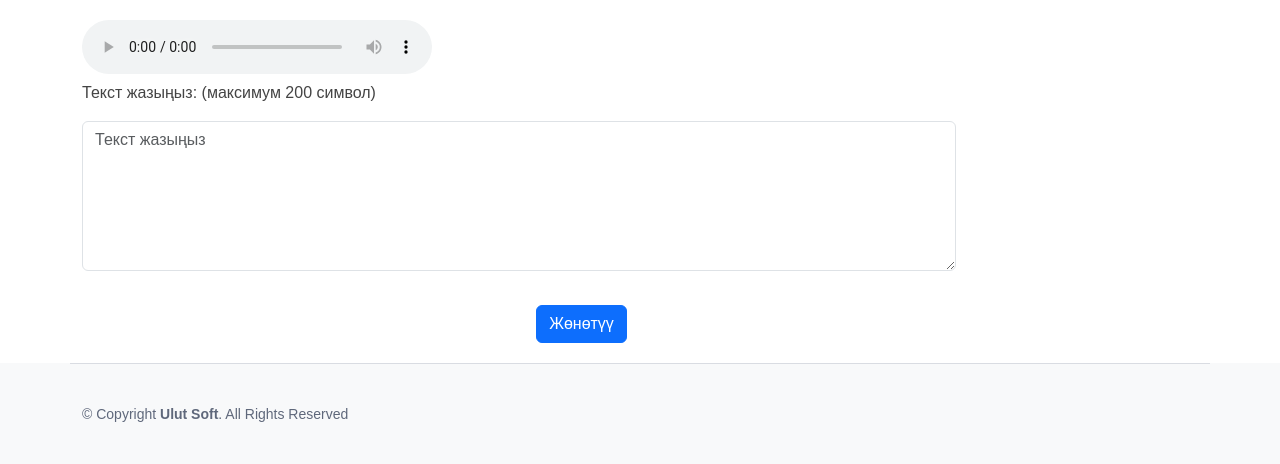
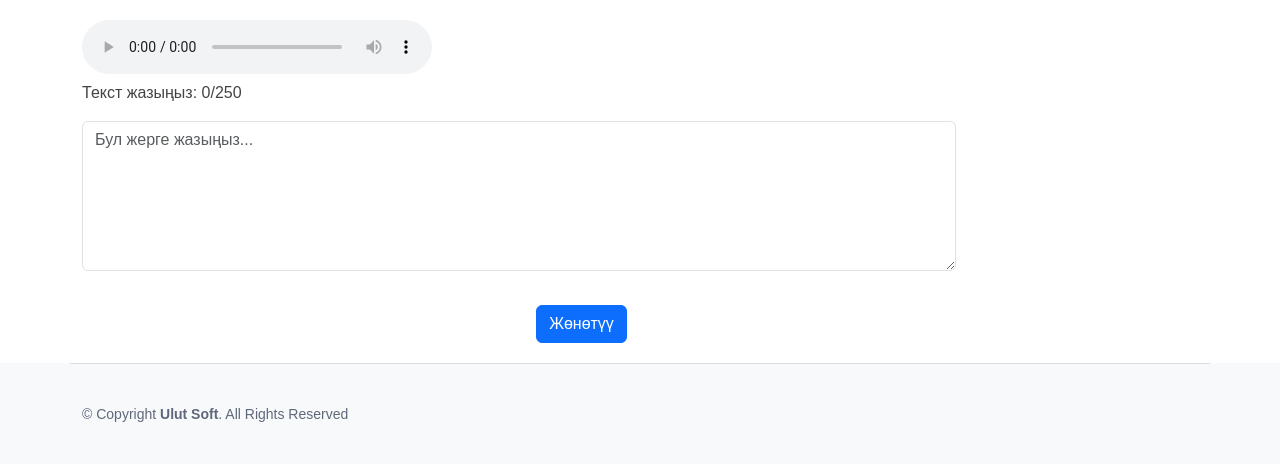
Before and after one commit to ulutsoftlls/Audios, a Django app: template two_level_morphanalyzer/analyzer/templates/analyzer/audio.html in a window 1280 px wide. Shown: the part 210-674 px from the top of the page. Run offline with Django 4.2, Linux system fonts and the light colour scheme; the template is opened without the code that fills it: values that come from a table or form of the project are taken from there, others are empty; some libraries are stand-ins or nearby versions.

Commit message:
upgrate audio element and add text count

```diff
--- a/two_level_morphanalyzer/analyzer/forms.py
+++ b/two_level_morphanalyzer/analyzer/forms.py
@@ -43,12 +43,12 @@ class TextForm(forms.ModelForm):
         model = Audios
         fields = ['text']
         widgets = {
-            'text': forms.Textarea(attrs={ "style": "height:150px; width:80%", 'max_length':'400', 'class': 'form-control', 'placeholder':"Текст жазыңыз", 'required':'required'})
+            'text': forms.Textarea(attrs={ "style": "height:150px; width:80%", 'max_length':'400', 'class': 'form-control', 'placeholder':"Бул жерге жазыңыз...", 'required':'required'})
 
         }
     def clean_text(self):
         text = str(self.cleaned_data['text'])
-        if len(text) > 200:
+        if len(text) > 250:
             raise ValidationError('Кайра жазыңыз')
         return text
     # def __init__(self, *args, **kwargs):
--- a/two_level_morphanalyzer/analyzer/static/analyzer/css/style.css
+++ b/two_level_morphanalyzer/analyzer/static/analyzer/css/style.css
@@ -27,7 +27,10 @@ body {
     color: #206bfb;
     opacity: 0.6;
 }
+.plyr {
+  width: 350px;
 
+}
 /*Navbar Styling*/
 header #navbar {
     padding: 20px 0;
--- a/two_level_morphanalyzer/analyzer/templates/analyzer/audio.html
+++ b/two_level_morphanalyzer/analyzer/templates/analyzer/audio.html
@@ -19,14 +19,14 @@
 {#                <p>{{audio_file_url}}</p>#}
                 <p>ID: {{audio_id}}</p>
                 <p>Сиз {{finished_sound_number}} аудиозапись жаздыңыз</p>
-                <audio controls style="width: 350px">
+                <audio controls id="audioPlayer" style="width: 350px">
                                       <source src={{audio_file_url}} type="audio/mpeg">
                 </audio>
                 {% if text %}
                 <h5 >Мурунку текст: </h5>
                 <p style='width: 80%; word-wrap: break-word;'>{{text}}</p>
                 {% endif%}
-                <p>Текст жазыңыз: (максимум 200 символ)</p>
+                <p>Текст жазыңыз: <span id="charCount">0</span>/250</p>
                 <form action="{% url 'text' %}" method="post" enctype="multipart/form-data">
                     {% csrf_token %}
                 {{ form.text }}
@@ -57,6 +57,33 @@
         </div>
     </div>
 </section>
+    <script src="https://cdn.plyr.io/3.6.2/plyr.js"></script>
+<script>
+    // Function to count characters in the textarea and update the count
+    function countCharacters() {
+        var textarea = document.querySelector('textarea[name="text"]');
+        var charCount = document.getElementById("charCount");
+        var text = textarea.value;
+        var count = text.length;
+        charCount.textContent = count;
+    }
 
+    // Add an event listener to the textarea for input changes
+    document.querySelector('textarea[name="text"]').addEventListener('input', countCharacters);
+
+    // Trigger the initial character count
+    countCharacters();
+
+    document.addEventListener('DOMContentLoaded', () => {
+        const player = new Plyr('#audioPlayer', {
+            controls: ['play', 'duration', 'progress', 'current-time', 'mute', 'settings', 'speed'],
+            speed: {
+                selected: 1, // Выбранная скорость по умолчанию (1x)
+                options: [0.5, 1, 1.5, 2] // Варианты доступных скоростей
+            },
+
+        });
+    });
+</script>
 
 {% endblock %}
--- a/two_level_morphanalyzer/analyzer/templates/analyzer/base.html
+++ b/two_level_morphanalyzer/analyzer/templates/analyzer/base.html
@@ -14,6 +14,7 @@
     <link rel="stylesheet" href="{% static 'analyzer/css/style.css' %}">
     <script src="https://code.jquery.com/jquery-3.5.1.min.js"></script>
     <script src="https://www.google.com/recaptcha/api.js?hl=ru"></script>
+    <link rel="stylesheet" href="https://cdn.plyr.io/3.7.8/plyr.css" />
 </head>
 
 <body>
--- a/two_level_morphanalyzer/static/analyzer/css/style.css
+++ b/two_level_morphanalyzer/static/analyzer/css/style.css
@@ -27,7 +27,10 @@ body {
     color: #206bfb;
     opacity: 0.6;
 }
+.plyr {
+  width: 350px;
 
+}
 /*Navbar Styling*/
 header #navbar {
     padding: 20px 0;
```
